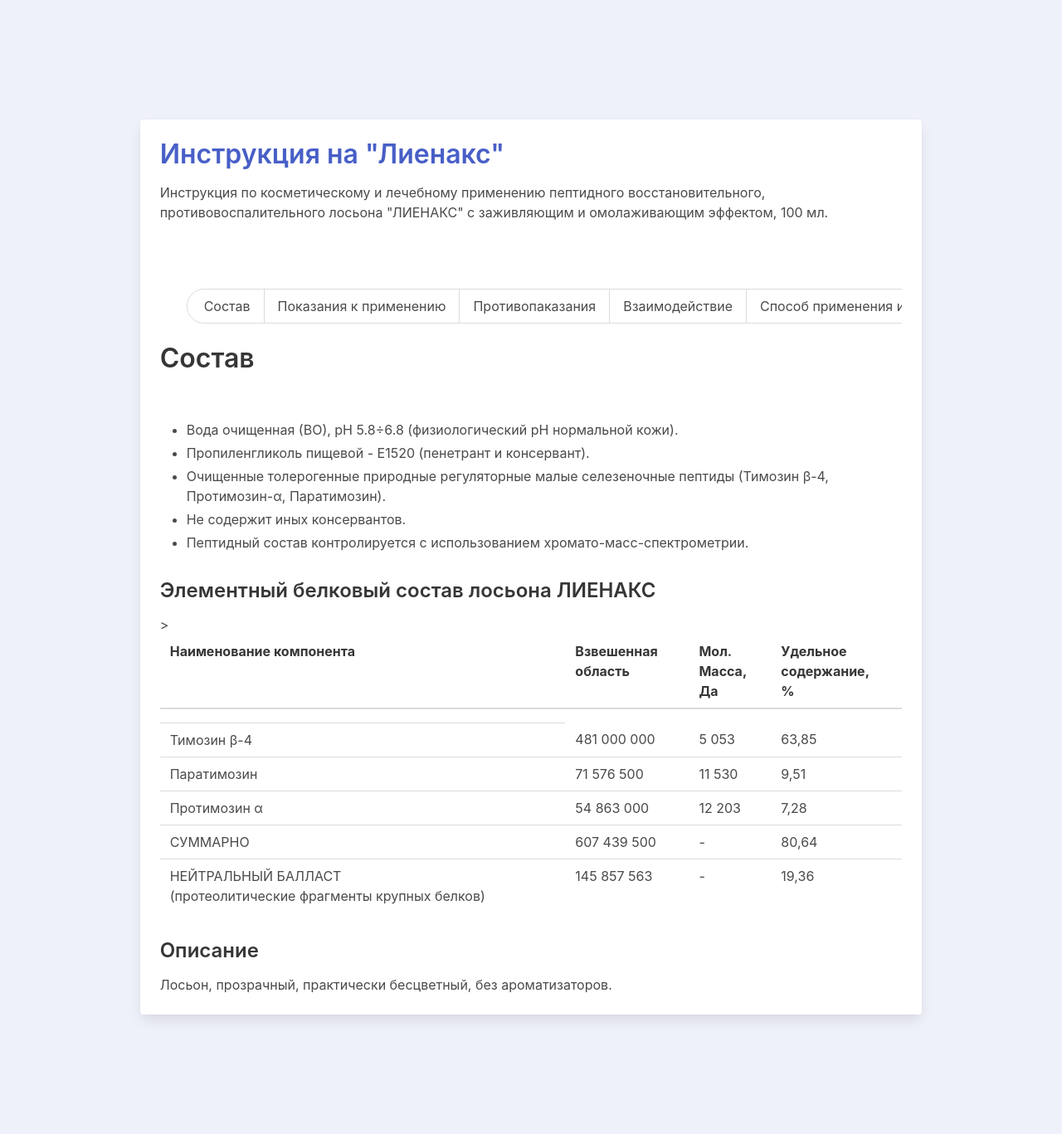
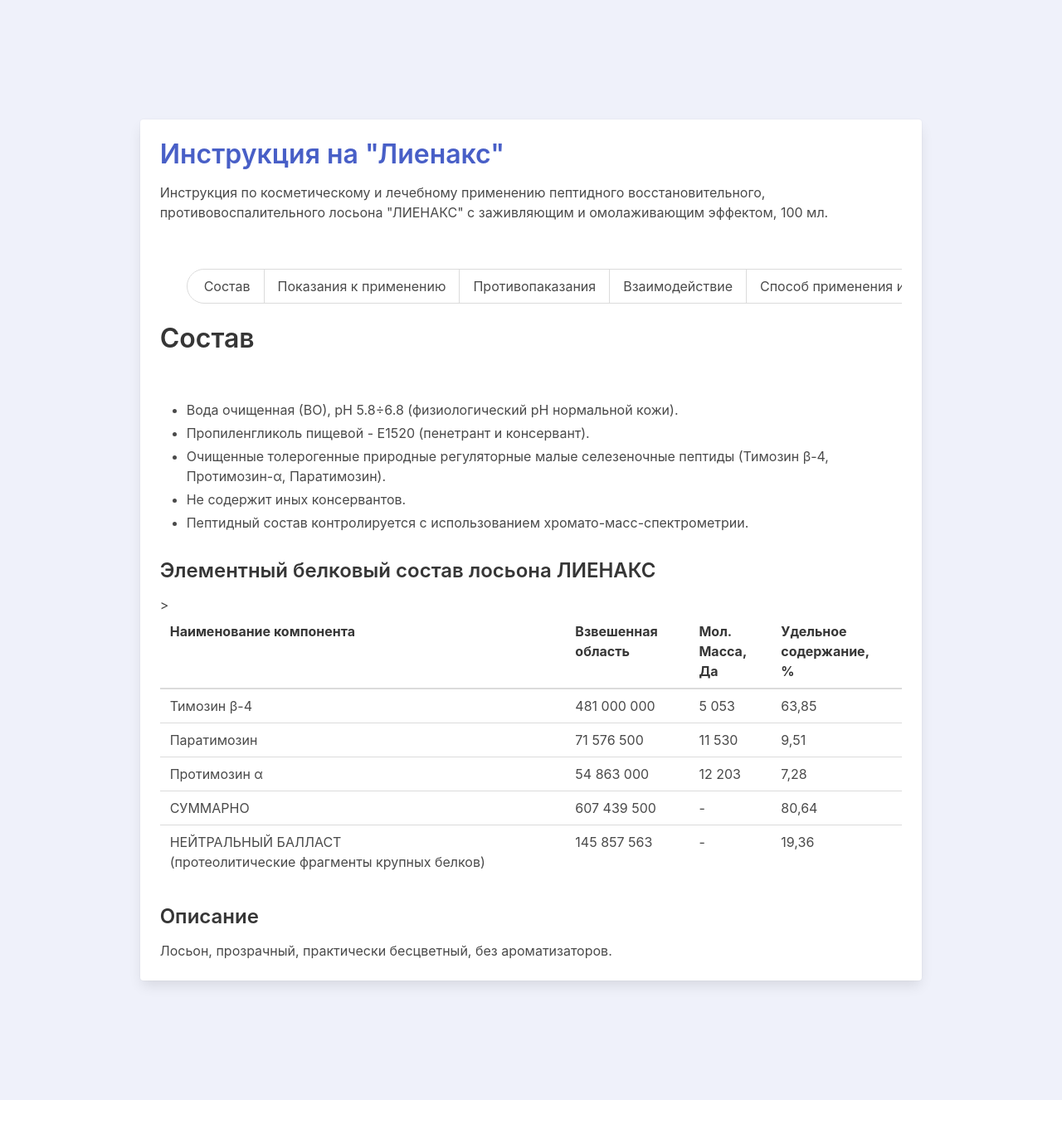
Before and after one commit to w3craft/lienax, a Jekyll site: the page built from _instructions/состав.md, in a window 1280 px wide. Shown: the whole page at 83% size. Built offline with Jekyll 4.4.1, drawn with Linux system fonts in a browser that asks for light colours; after the commit the page ends 1326 px from its top, so only the background shows below that.

Commit message:
modified:   _layouts/instruction.html

```diff
--- a/_instructions/состав.md
+++ b/_instructions/состав.md
@@ -20,9 +20,6 @@
       </tr>
     </thead>
     <tbody>
-      <tr>
-        <td></td>
-      </tr>
       <tr>
         <td>Тимозин β-4</td>
         <td>481 000 000</td>
--- a/_layouts/instruction.html
+++ b/_layouts/instruction.html
@@ -11,17 +11,13 @@
                             <h1 class=" has-text-link">
                                 Инструкция на "Лиенакс"
                             </h1>
-                            <p>Инструкция по косметическому и лечебному применению пептидного
-                                восстановительного,
-                                противовоспалительного
-                                лосьона "ЛИЕНАКС" с заживляющим и омолаживающим эффектом, 100 мл.</p><br><br>
+                            <p>Инструкция по косметическому и лечебному применению пептидного восстановительного, противовоспалительного лосьона "ЛИЕНАКС" с заживляющим и омолаживающим эффектом, 100 мл.</p>
+                            <br>
                             <div class="tabs is-toggle is-toggle-rounded is-centered">
-
                                 <ul>
                                     {% for item in site.data.instruction %}
-                                    <li {% if page.url==item.link %} class="is-active"  {% endif %}>
-                                        <a href="{{ item.link }}">{{ item.name }}
-                                        </a>
+                                    <li>
+                                        <a href="{{ item.link }}">{{ item.name }}</a>
                                     </li>
                                     {% endfor %}
                                 </ul>
```
